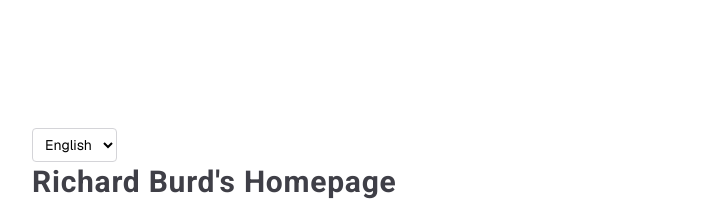
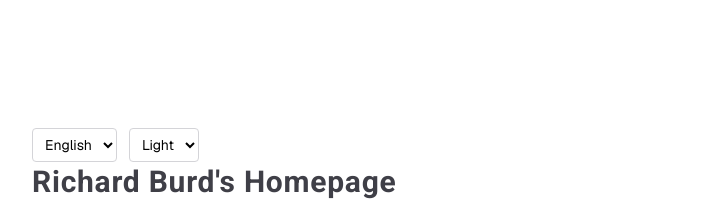
Before and after one commit to Richard-Burd/homepage, a Next.js app: page /en in a window 1280 px wide. Shown: the top 218 px of the page, without its empty margins (288-991 px from the left). Built offline with nearby package versions, Linux system fonts and the light colour scheme.

Commit message:
feature implemented

```diff
--- a/app/[locale]/layout.tsx
+++ b/app/[locale]/layout.tsx
@@ -10,7 +10,9 @@ import {
 import { notFound } from 'next/navigation'
 import type { ReactNode } from 'react'
 
+import { InlineScript } from '@/components/InlineScript'
 import { routing, type Locale } from '@/i18n/routing'
+import { themeInitScript } from '@/lib/theme'
 
 const geistSans = Geist({
   variable: '--font-geist-sans',
@@ -97,7 +99,11 @@ export default async function LocaleLayout({ children, params }: Props) {
       lang={locale}
       dir={isRtl ? 'rtl' : 'ltr'}
       className={`${geistSans.variable} ${geistMono.variable} ${roboto.variable} ${localeFont} h-full antialiased`}
+      suppressHydrationWarning
     >
+      <head>
+        <InlineScript html={themeInitScript} />
+      </head>
       <body
         className={`flex min-h-full flex-col ${
           locale === 'ar'
--- a/app/[locale]/page.tsx
+++ b/app/[locale]/page.tsx
@@ -5,6 +5,7 @@ import { SiSketchup } from 'react-icons/si'
 
 import LanguageSwitcher from '@/components/LanguageSwitcher'
 import RotatingCube from '@/components/RotatingCube'
+import ThemeToggle from '@/components/ThemeToggle'
 
 const socialLinks = [
   {
@@ -37,8 +38,9 @@ export default async function Home({ params }: Props) {
   return (
     <div className="flex flex-1 flex-col items-center justify-center bg-zinc-50 dark:bg-black">
       <main className="flex w-full max-w-3xl flex-1 flex-col items-center justify-between bg-white px-16 py-32 sm:items-start dark:bg-black">
-        <div className="mb-8 w-full sm:mb-0">
+        <div className="mb-8 flex w-full items-center gap-3 sm:mb-0">
           <LanguageSwitcher />
+          <ThemeToggle />
         </div>
 
         <div className="flex flex-col items-center gap-6 text-center sm:items-start sm:text-start">
@@ -77,7 +79,7 @@ export default async function Home({ params }: Props) {
 
         <nav
           aria-label={t('socialNav')}
-          className="flex flex-row items-center gap-6"
+          className="mt-6 flex flex-row items-center gap-6"
         >
           {socialLinks.map(({ href, labelKey, Icon }) => (
             <a
--- a/app/globals.css
+++ b/app/globals.css
@@ -1,8 +1,17 @@
 @import "tailwindcss";
+
+@custom-variant dark (&:where(.dark, .dark *));
 
 :root {
   --background: #ffffff;
   --foreground: #171717;
+  color-scheme: light;
+}
+
+.dark {
+  --background: #0a0a0a;
+  --foreground: #ededed;
+  color-scheme: dark;
 }
 
 @theme inline {
@@ -12,13 +21,6 @@
   --font-mono: var(--font-geist-mono);
 }
 
-@media (prefers-color-scheme: dark) {
-  :root {
-    --background: #0a0a0a;
-    --foreground: #ededed;
-  }
-}
-
 body {
   background: var(--background);
   color: var(--foreground);
--- /dev/null
+++ b/components/InlineScript.tsx
@@ -0,0 +1,30 @@
+'use client'
+
+import { useSyncExternalStore } from 'react'
+
+const emptySubscribe = () => () => {}
+
+type Props = {
+  html: string
+}
+
+/**
+ * Emits a blocking inline script only during SSR / hydration.
+ * On the client (including soft navigations like locale switches), renders
+ * nothing — React never executes scripts inserted during client renders.
+ *
+ * @see https://nextjs.org/docs/app/guides/preventing-flash-before-hydration
+ */
+export function InlineScript({ html }: Props) {
+  const isServer = useSyncExternalStore(
+    emptySubscribe,
+    () => false,
+    () => true,
+  )
+
+  if (!isServer) {
+    return null
+  }
+
+  return <script dangerouslySetInnerHTML={{ __html: html }} />
+}
--- /dev/null
+++ b/components/ThemeToggle.tsx
@@ -0,0 +1,64 @@
+'use client'
+
+import { useTranslations } from 'next-intl'
+import { useEffect, useState, type ChangeEvent } from 'react'
+
+import {
+  applyTheme,
+  getResolvedTheme,
+  getStoredTheme,
+  getSystemTheme,
+  setTheme,
+  type Theme,
+} from '@/lib/theme'
+
+export default function ThemeToggle() {
+  const t = useTranslations('ThemeSwitcher')
+  const [theme, setThemeState] = useState<Theme>('light')
+  const [mounted, setMounted] = useState(false)
+
+  useEffect(() => {
+    const resolved = getResolvedTheme()
+    applyTheme(resolved)
+    setThemeState(resolved)
+    setMounted(true)
+
+    const media = window.matchMedia('(prefers-color-scheme: dark)')
+
+    function onSystemChange() {
+      if (getStoredTheme() !== null) {
+        return
+      }
+      const next = getSystemTheme()
+      applyTheme(next)
+      setThemeState(next)
+    }
+
+    media.addEventListener('change', onSystemChange)
+    return () => media.removeEventListener('change', onSystemChange)
+  }, [])
+
+  function onChange(event: ChangeEvent<HTMLSelectElement>) {
+    const next = event.target.value as Theme
+    setTheme(next)
+    setThemeState(next)
+  }
+
+  return (
+    <label className="inline-flex items-center gap-2 text-sm text-zinc-600 dark:text-zinc-400">
+      <span className="sr-only">{t('label')}</span>
+      <select
+        name="theme"
+        value={theme}
+        onChange={onChange}
+        disabled={!mounted}
+        aria-label={t('label')}
+        suppressHydrationWarning
+        className="rounded border border-zinc-300 bg-white px-2 py-1.5 text-sm text-black outline-none focus:border-zinc-500 disabled:opacity-60 dark:border-zinc-700 dark:bg-zinc-950 dark:text-zinc-50 dark:focus:border-zinc-500"
+      >
+        <option value="light">{t('light')}</option>
+        <option value="dark">{t('dark')}</option>
+      </select>
+    </label>
+  )
+}
--- /dev/null
+++ b/lib/theme.ts
@@ -0,0 +1,41 @@
+export const THEME_STORAGE_KEY = 'theme'
+
+export type Theme = 'light' | 'dark'
+
+export function getSystemTheme(): Theme {
+  return window.matchMedia('(prefers-color-scheme: dark)').matches
+    ? 'dark'
+    : 'light'
+}
+
+export function getStoredTheme(): Theme | null {
+  try {
+    const stored = localStorage.getItem(THEME_STORAGE_KEY)
+    if (stored === 'light' || stored === 'dark') {
+      return stored
+    }
+  } catch {
+    // localStorage may be unavailable
+  }
+  return null
+}
+
+export function getResolvedTheme(): Theme {
+  return getStoredTheme() ?? getSystemTheme()
+}
+
+export function applyTheme(theme: Theme) {
+  document.documentElement.classList.toggle('dark', theme === 'dark')
+}
+
+export function setTheme(theme: Theme) {
+  try {
+    localStorage.setItem(THEME_STORAGE_KEY, theme)
+  } catch {
+    // localStorage may be unavailable
+  }
+  applyTheme(theme)
+}
+
+/** Blocking script: apply theme before first paint (no cookies). */
+export const themeInitScript = `(function(){try{var t=localStorage.getItem(${JSON.stringify(THEME_STORAGE_KEY)});var d=t==='dark'||(t!=='light'&&window.matchMedia('(prefers-color-scheme: dark)').matches);document.documentElement.classList.toggle('dark',d)}catch(e){}})()`
--- a/messages/ar.json
+++ b/messages/ar.json
@@ -18,5 +18,10 @@
     "en": "English",
     "ar": "عربي",
     "he": "עברית"
+  },
+  "ThemeSwitcher": {
+    "label": "المظهر",
+    "light": "فاتح",
+    "dark": "داكن"
   }
 }
--- a/messages/en.json
+++ b/messages/en.json
@@ -18,5 +18,10 @@
     "en": "English",
     "ar": "عربي",
     "he": "עברית"
+  },
+  "ThemeSwitcher": {
+    "label": "Theme",
+    "light": "Light",
+    "dark": "Dark"
   }
 }
--- a/messages/he.json
+++ b/messages/he.json
@@ -18,5 +18,10 @@
     "en": "English",
     "ar": "عربي",
     "he": "עברית"
+  },
+  "ThemeSwitcher": {
+    "label": "ערכת נושא",
+    "light": "בהיר",
+    "dark": "כהה"
   }
 }
```
